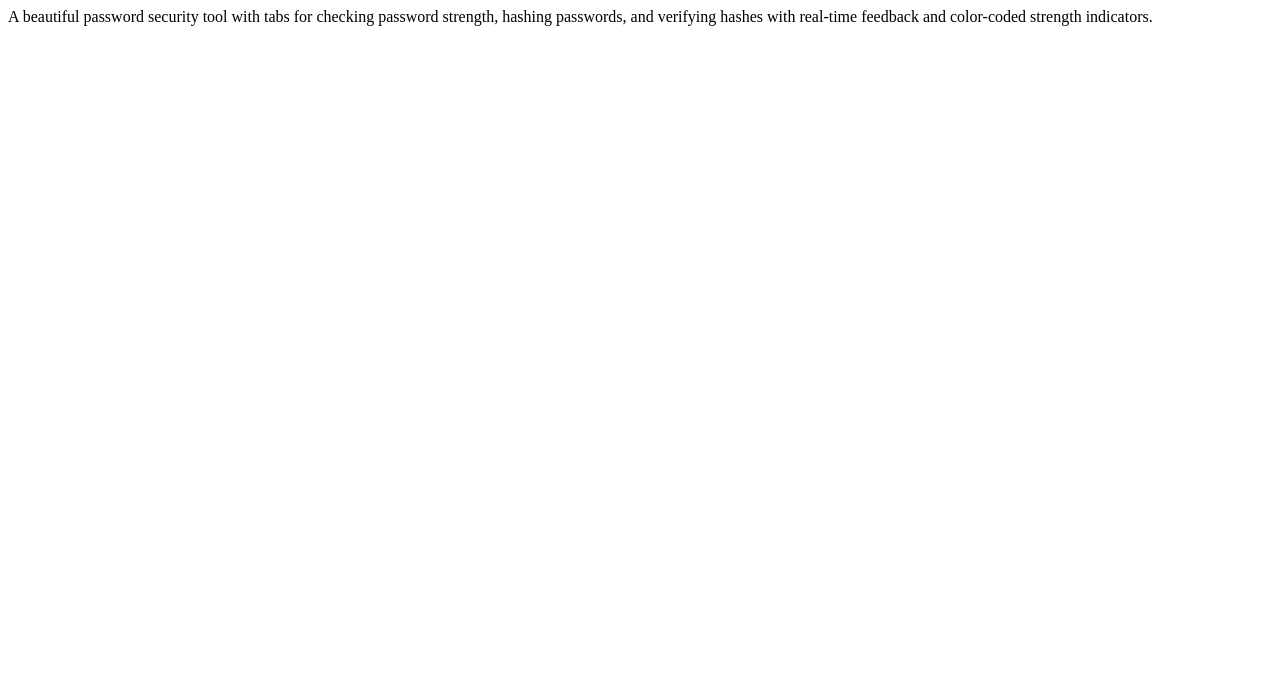
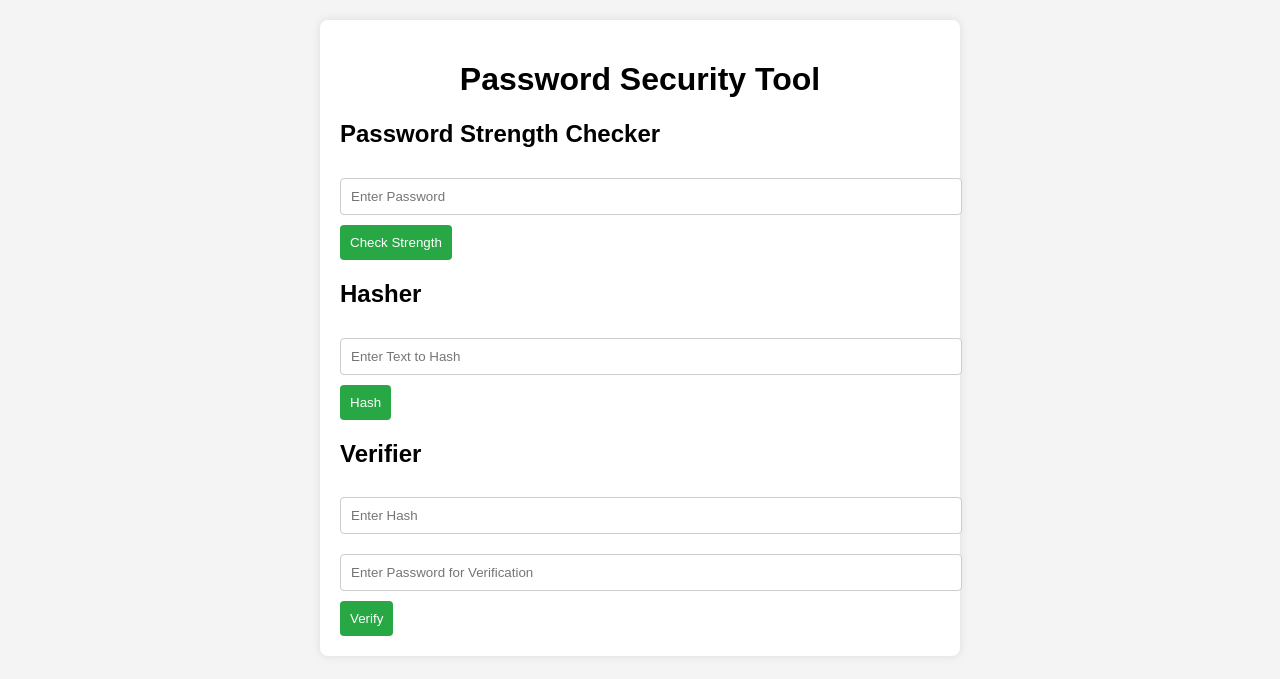
Before and after one commit to code457890/The-Hashing-Program-project, a website: page index.html in a window 1280 px wide. Drawn offline with Linux system fonts and the light colour scheme.

Commit message:
Add all-in-one HTML password security tool

```diff
--- a/index.html
+++ b/index.html
@@ -1 +1,68 @@
-A beautiful password security tool with tabs for checking password strength, hashing passwords, and verifying hashes with real-time feedback and color-coded strength indicators.
+<!DOCTYPE html>
+<html lang="en">
+<head>
+    <meta charset="UTF-8">
+    <meta name="viewport" content="width=device-width, initial-scale=1.0">
+    <title>Password Security Tool</title>
+    <style>
+        body { font-family: Arial, sans-serif; background-color: #f4f4f4; margin: 0; padding: 20px; }
+        h1 { text-align: center; }
+        .container { max-width: 600px; margin: 0 auto; background: #fff; padding: 20px; border-radius: 8px; box-shadow: 0 0 10px rgba(0,0,0,0.1); }
+        input[type="text"], input[type="password"] { width: 100%; padding: 10px; margin: 10px 0; border: 1px solid #ccc; border-radius: 4px; }
+        button { background-color: #28a745; color: white; border: none; padding: 10px; border-radius: 4px; cursor: pointer; }
+        button:hover { background-color: #218838; }
+        .strength { margin-top: 10px; font-weight: bold; }
+    </style>
+</head>
+<body>
+    <div class="container">
+        <h1>Password Security Tool</h1>
+        <h2>Password Strength Checker</h2>
+        <input type="text" id="passwordInput" placeholder="Enter Password" />
+        <button onclick="checkStrength()">Check Strength</button>
+        <div class="strength" id="strengthOutput"></div>
+        <h2>Hasher</h2>
+        <input type="text" id="hashInput" placeholder="Enter Text to Hash" />
+        <button onclick="hashText()">Hash</button>
+        <div id="hashOutput"></div>
+        <h2>Verifier</h2>
+        <input type="text" id="verifyInput" placeholder="Enter Hash" />
+        <input type="password" id="verifyPassword" placeholder="Enter Password for Verification" />
+        <button onclick="verifyHash()">Verify</button>
+        <div id="verifyOutput"></div>
+    </div>
+    <script>
+        function checkStrength() {
+            const password = document.getElementById('passwordInput').value;
+            const strengthOutput = document.getElementById('strengthOutput');
+            let strength = 'Weak';
+            if (password.length > 8) {
+                strength = 'Moderate';
+                if (/[A-Z]/.test(password) && /[0-9]/.test(password)) {
+                    strength = 'Strong';
+                }
+            }
+            strengthOutput.textContent = 'Password Strength: ' + strength;
+        }
+
+        function hashText() {
+            const text = document.getElementById('hashInput').value;
+            const hashOutput = document.getElementById('hashOutput');
+            const hash = btoa(text); // Simple Base64 encoding as a placeholder for hashing
+            hashOutput.textContent = 'Hash: ' + hash;
+        }
+
+        function verifyHash() {
+            const hash = document.getElementById('verifyInput').value;
+            const password = document.getElementById('verifyPassword').value;
+            const expectedHash = btoa(password); // Simulate previously hashed password
+            const verifyOutput = document.getElementById('verifyOutput');
+            if (hash === expectedHash) {
+                verifyOutput.textContent = 'Verification Successful!';
+            } else {
+                verifyOutput.textContent = 'Verification Failed!';
+            }
+        }
+    </script>
+</body>
+</html>
```
